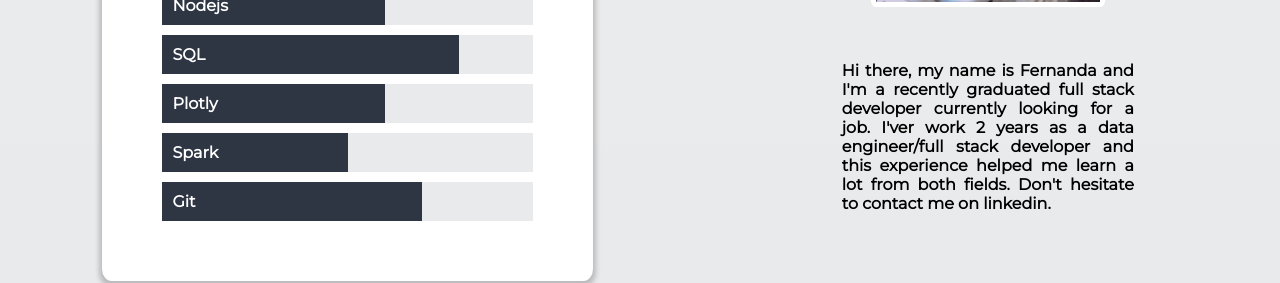
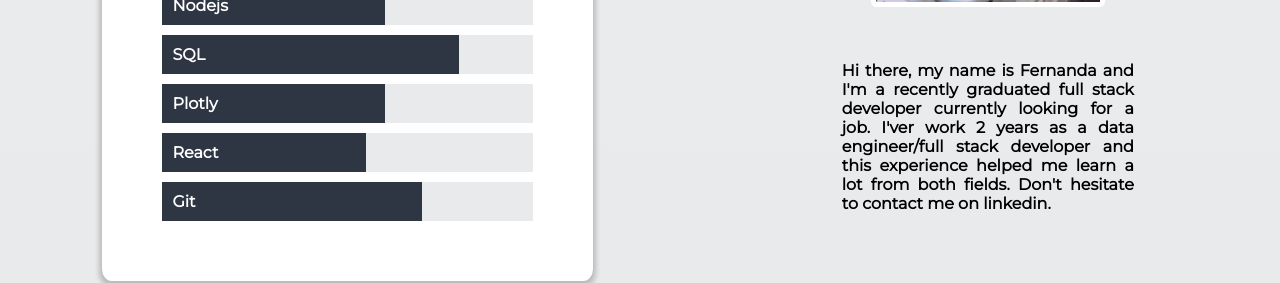
Before and after one commit to ffrancacorrea/web_site_2point0, a React (Create React App) app: page / in a window 1280 px wide. Shown: the part 1380-1663 px from the top of the page. Built offline with nearby package versions, Linux system fonts and the light colour scheme.

Commit message:
added react to skills

```diff
--- a/src/App.css
+++ b/src/App.css
@@ -194,7 +194,7 @@ header {
   background-color:rgb(46, 54, 68);
 }
 
-.value-50 { width: 50%; }
+.value-55 { width: 55%; }
 .value-60 { width: 60%; }
 .value-65 { width: 65%; }
 .value-70 { width: 70%; }
--- a/src/components/About.js
+++ b/src/components/About.js
@@ -19,7 +19,7 @@ export class About extends Component {
                             <div className="skill_bar"><div className="skill_bar_value value-60">Nodejs</div></div>
                             <div className="skill_bar"><div className="skill_bar_value value-80">SQL</div></div>
                             <div className="skill_bar"><div className="skill_bar_value value-60">Plotly</div></div>
-                            <div className="skill_bar"><div className="skill_bar_value value-50">Spark</div></div>
+                            <div className="skill_bar"><div className="skill_bar_value value-55">React</div></div>
                             <div className="skill_bar"><div className="skill_bar_value value-70">Git</div></div>
                         </div>
                     </div>
```
